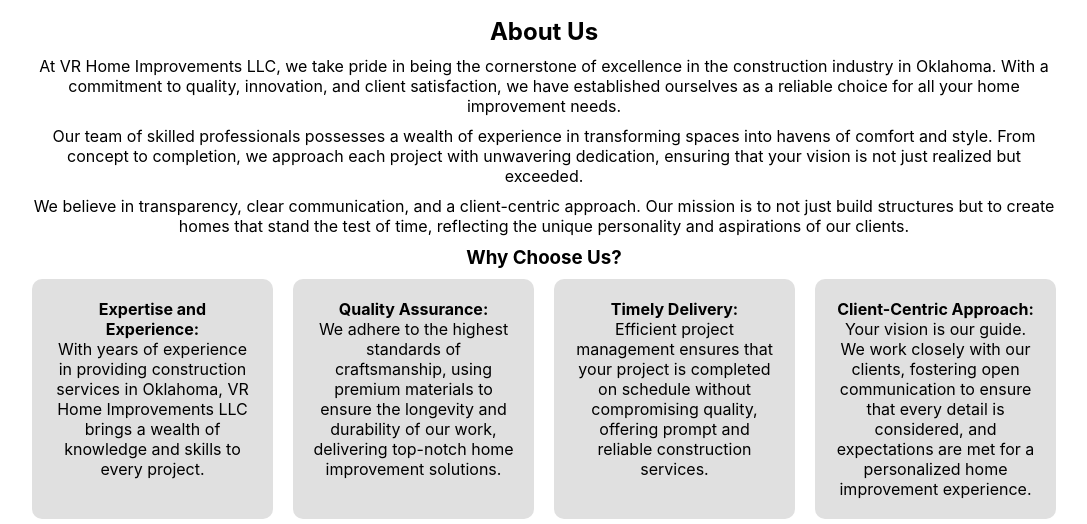
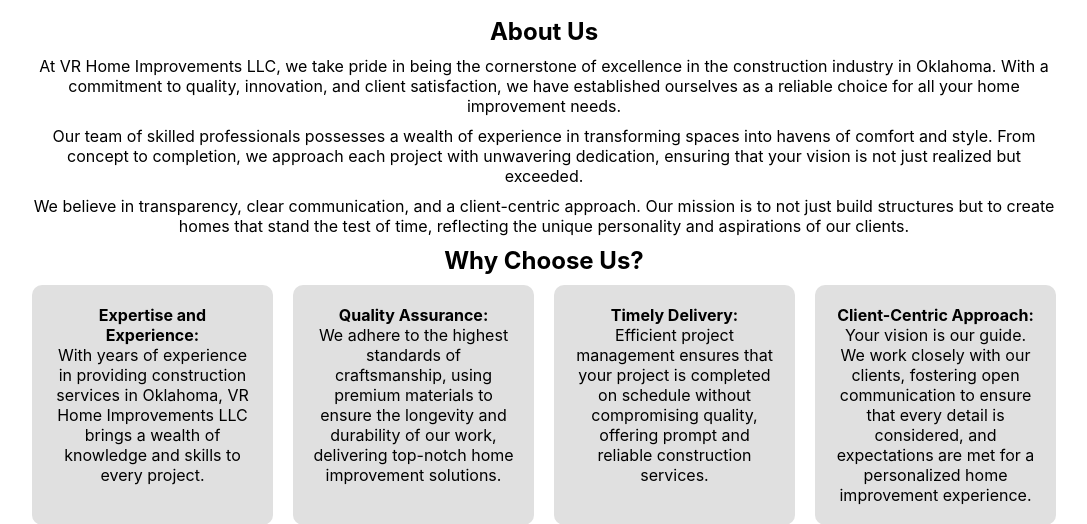
Before and after one commit to TommyPhelps/VRHomeImprovementsLLC-Site, a PHP site: page / in a window 1280 px wide. Shown: the part 714-1238 px from the top of the page, without its empty margins (96-1183 px from the left). Run offline with PHP 8.4, Linux system fonts and the light colour scheme.

Commit message:
Change h3 element in about section to h2

```diff
--- a/index.php
+++ b/index.php
@@ -47,7 +47,7 @@
             </div>
 
             <div>
-                <h3>Why Choose Us?</h3>
+                <h2>Why Choose Us?</h2>
                 <ul>
                     <div>
                         <li>Expertise and Experience:</li>
--- a/styles.css
+++ b/styles.css
@@ -67,7 +67,7 @@ img {
     text-align: center;
 }
 
-.about > div > h3, .about > div > h2 {
+.about > div > h2 {
     margin-bottom: 10px;
 }
 
```
